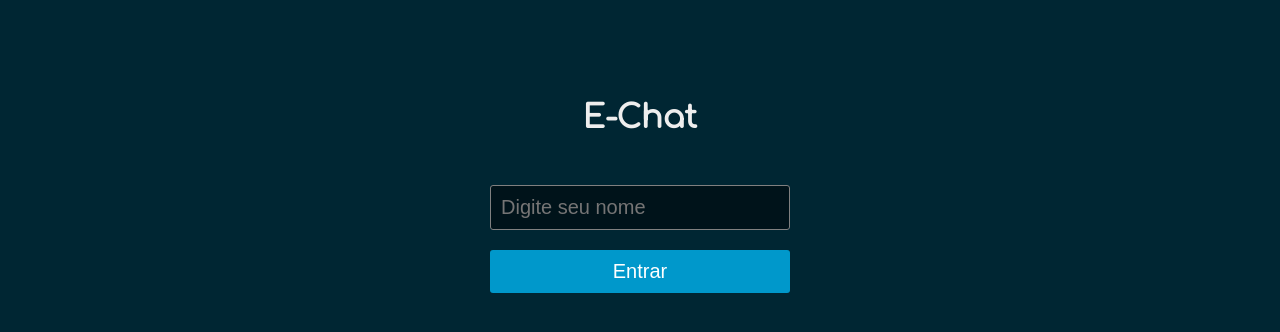
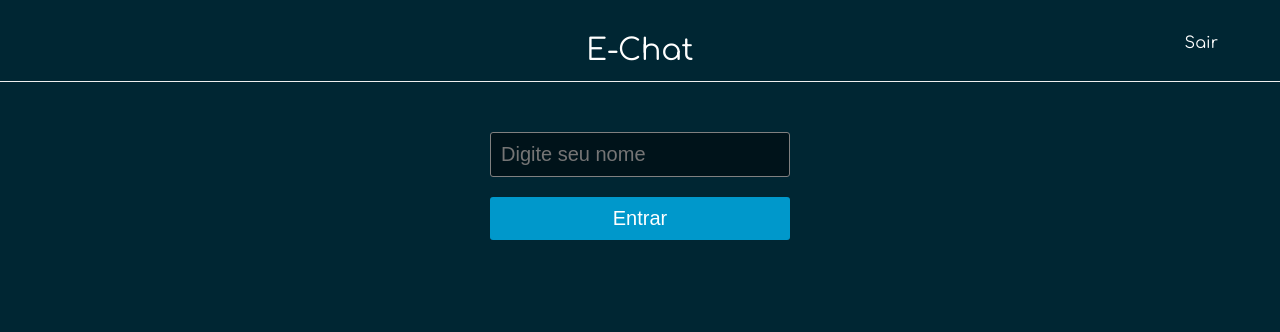
Before and after one commit to GustavoFSoares/E-Chat, a PHP site: page / in a window 1280 px wide. Shown: the top 332 px of the page. Run offline with PHP 8.4, Linux system fonts and the light colour scheme.

Commit message:
tudo relacionado com o botao sair

```diff
--- a/adicionaUsuario.php
+++ b/adicionaUsuario.php
@@ -9,12 +9,12 @@
 
     $usuarioDAO = new usuarioDAO($conecta);
 
-    if($nome != null){
+    if ($nome != null) {
 
-        if($usuarioDAO->adicionaUsuario($nome)) {
+        if ($usuarioDAO->adicionaUsuario($nome)) {
           logarUsuario($nome); ?>
           <script> alert("Usuario Adicionado!"); window.location.href="index.php";</script> <?php
-        }else{ ?>
+        } else { ?>
           <script> alert("Usuario não foi adicionado! /n Mude o seu nome!"); window.location.href="index.php";</script> <?php
         }
 
--- a/cabecalho.php
+++ b/cabecalho.php
@@ -14,7 +14,12 @@
 
     <body>
         <header>
-            <div id="nav">
-                <h1>E-Chat</h1>
+            <div class="nav">
+
+                <div class="toolbar">
+                    <a href="index.php" class="echat">E-Chat</a>
+                    <span><a href="sair.php">Sair</a></span>
+                </div>
+
             </div>
         </header>
--- a/css/cabecalho.css
+++ b/css/cabecalho.css
@@ -1,4 +1,49 @@
-h1{
-    color:#eee;
-    margin-top: 100px;
+.nav {
+
 }
+ul {
+    list-style-type: none;
+    margin: 0;
+    padding: 0;
+    overflow: hidden;
+    width: 100%;
+}
+
+.titulo{
+    float:left;
+}
+
+a {
+    display: block;
+    color: white;
+    text-align: center;
+    padding: 14px 16px;
+    text-decoration: none;
+}
+
+.toolbar {
+    position: relative;
+}
+
+.nav{
+    border-bottom:1px solid #eee;
+    margin-bottom:20px;
+}
+
+.toolbar .echat {
+    font-size:30px;
+    margin-top: 20px;
+    text-align: center
+    width: 100%;
+}
+
+.toolbar span {
+    position: absolute;
+    right: 46px;
+    top: 0px;
+}
+
+.toolbar span a {
+    color:#fff;
+    text-decoration: none;
+}
```
Also changed, not shown: class/UsuarioDAO.php (+8 -0 lines), logicaUsuario.php (line endings or trailing spaces).
